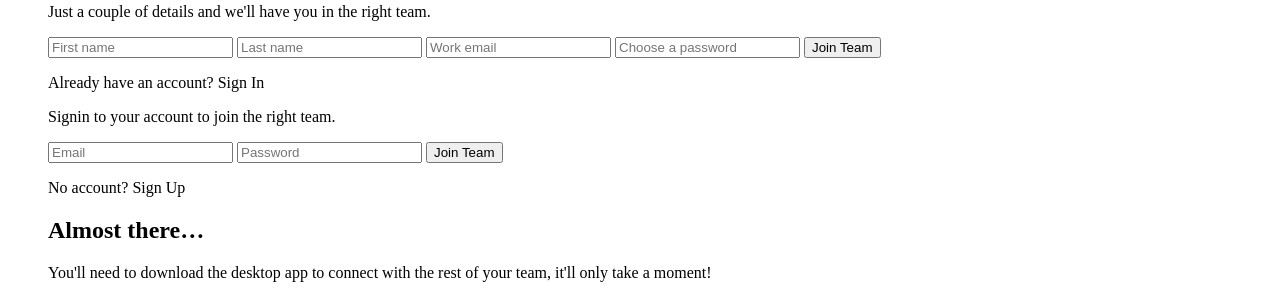
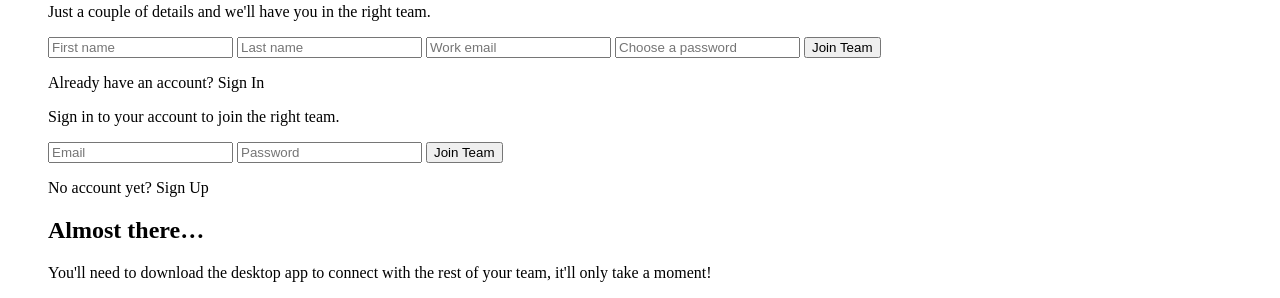
Before and after one commit to speak/website, a Jekyll site: the page built from invite/index.html, in a window 1280 px wide. Shown: the part 302-600 px from the top of the page. Built offline with Jekyll 4.4.1, drawn with Linux system fonts in a browser that asks for light colours; nearby versions of some CDN libraries.

Commit message:
More language fixes

```diff
--- a/invite/index.html
+++ b/invite/index.html
@@ -23,13 +23,13 @@ script: invite.js
   </form>
   <form id="invite-signin" action="{{ site.bulldog_url }}/sessions">
     <p>
-      Signin to your account to join the <span class="team-name">right</span> team.
+      Sign in to your account to join the <span class="team-name">right</span> team.
     </p>
     <div class="field-wrapper">
       <input class="email" id="email" type="text" name="email" placeholder="Email" required>
       <input class="password" id="password" type="password" name="password" placeholder="Password" required>
       <input type="submit" name="submit" value="Join Team" id="ss-submit" class="button button-primary ">
-      <p class="secondary">No account? <a id="invite-signup-link">Sign Up</a></p>
+      <p class="secondary">No account yet? <a id="invite-signup-link">Sign Up</a></p>
     </div>
   </form>
 </figure>
```
